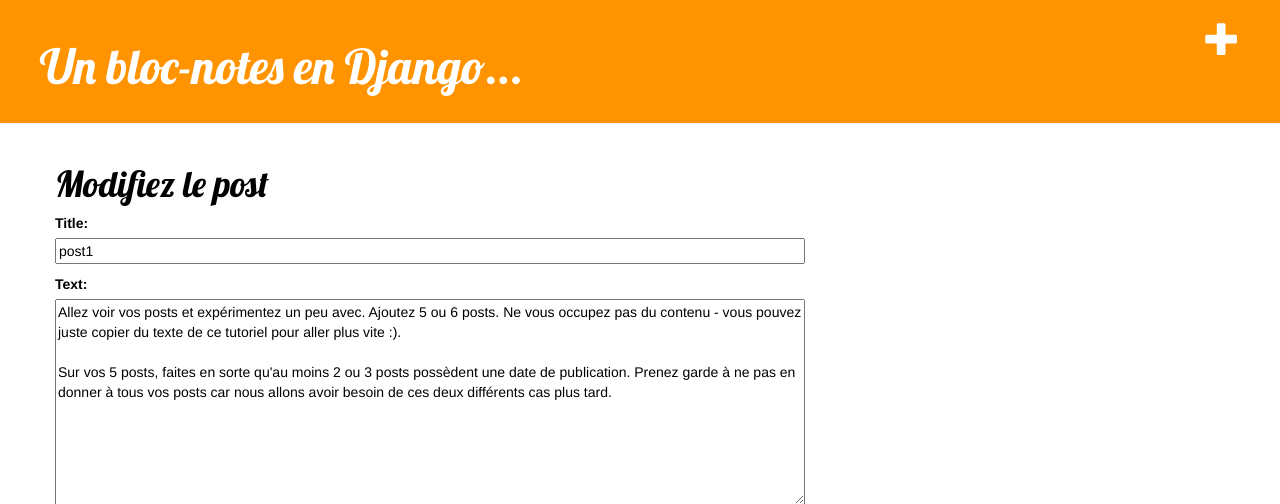
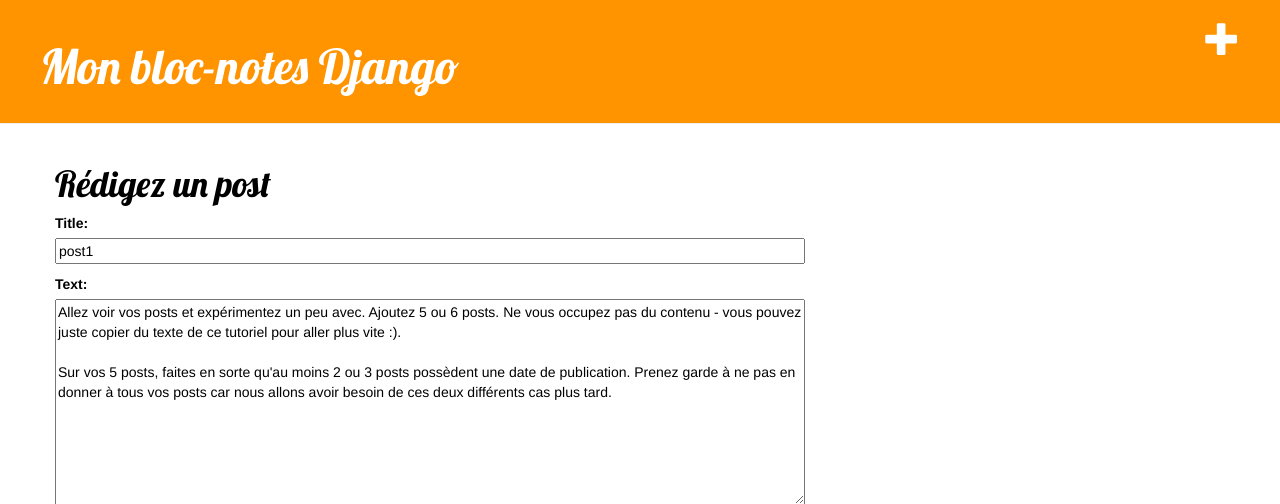
Before and after one commit to nromma/my-first-blog, a Django app: page /post/1/edit/ in a window 1280 px wide. Shown: the top 504 px of the page. Run offline with Django 3.2, Linux system fonts and the light colour scheme; data comes from the database, SQL or seed files in the repository; some libraries are stand-ins or nearby versions.

Commit message:
modif titre

```diff
--- a/blog/templates/blog/base.html
+++ b/blog/templates/blog/base.html
@@ -10,7 +10,7 @@
     <body>
     <div class="page-header">
 <a href="{% url 'post_new' %}" class="top-menu"><span class="glyphicon glyphicon-plus"></span></a>
-        <h1><a href="/">Un bloc-notes en Django...</a></h1>
+        <h1><a href="/">Mon bloc-notes Django</a></h1>
     </div>
     <div class="content container">
         <div class="row">
--- a/blog/templates/blog/post_edit.html
+++ b/blog/templates/blog/post_edit.html
@@ -1,7 +1,7 @@
 {% extends 'blog/base.html' %}
 
 {% block content %}
-    <h1>Modifiez le post</h1>
+    <h1>Rédigez un post</h1>
     <form method="POST" class="post-form">{% csrf_token %}
         {{ form.as_p }}
         <button type="submit" class="save btn btn-default">Save</button>
```
